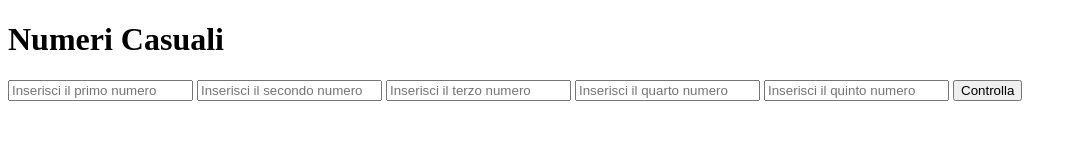
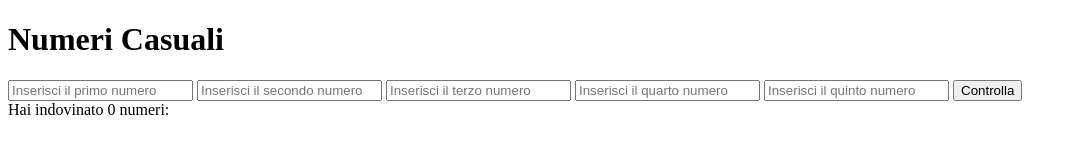
Before and after one commit to justwana-fly/js-simon, a plain HTML site: page index.html in a window 1280 px wide. Both pictures are taken after a click on the button "Controlla". Shown: the whole page, without its empty margins (0-1077 px from the left). Drawn offline with Linux system fonts and the light colour scheme.

Commit message:
ho cambiato il risultato finale come una scritta nel browser invece che prompt

```diff
--- a/app.js
+++ b/app.js
@@ -51,5 +51,7 @@ setTimeout(function() {
         }
 
          // Mostra un messaggio all'utente con i numeri indovinati
-        alert("Hai indovinato " + numeriIndovinati.length + " numeri: " + numeriIndovinati.join(", "));
+         const MioRisultato = document.getElementById("risultato");
+         MioRisultato.innerHTML = ("Hai indovinato " + numeriIndovinati.length + " numeri: " + numeriIndovinati.join(", "));
+
     }
--- a/index.html
+++ b/index.html
@@ -22,6 +22,8 @@
     -->
     </div>
 
+    <div id="risultato"></div>
+
     <script src="app.js"></script>
 </body>
 </html>
```
